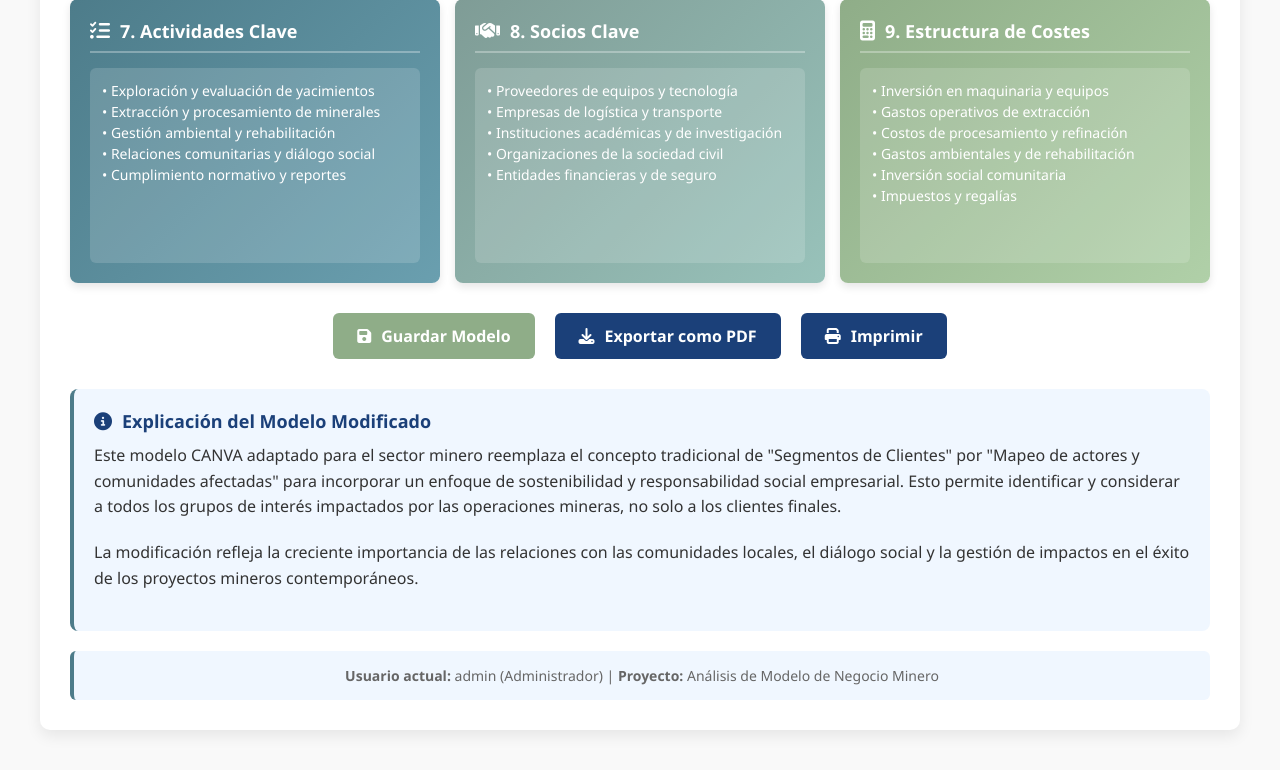
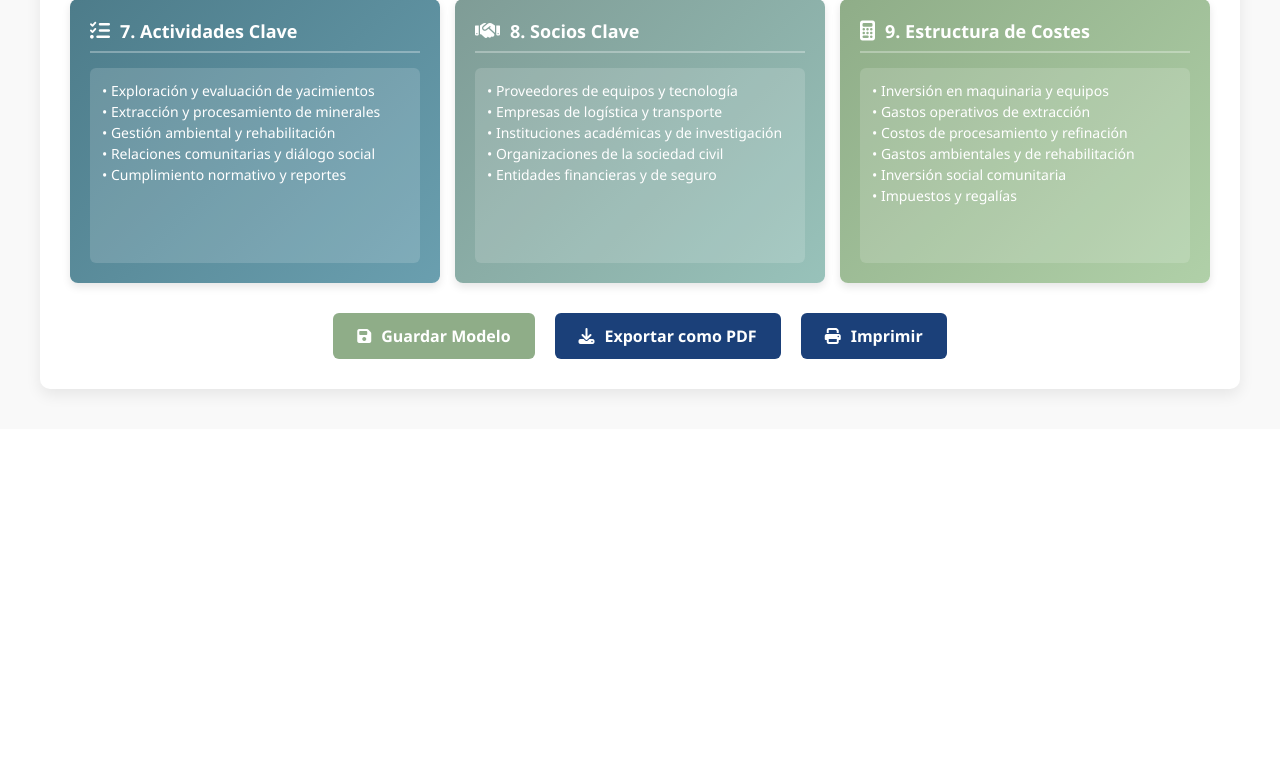
Before and after one commit to andyrdavila-lgtm/mineros, a Flask app: page /canvas in a window 1280 px wide. Shown: the part 994-1764 px from the top of the page. After the commit the page ends 1392 px from the top, so only its background shows below. Run offline with Flask 3, Linux system fonts and the light colour scheme; the visitor is signed in with stand-in values (Sample User, id 1).

Commit message:
Update canvas.html

```diff
--- a/templates/canvas.html
+++ b/templates/canvas.html
@@ -675,16 +675,6 @@
                         <i class="fas fa-print"></i> Imprimir
                     </button>
                 </div>
-
-                <div class="canvas-explanation">
-                    <h3 class="explanation-title"><i class="fas fa-info-circle"></i> Explicación del Modelo Modificado</h3>
-                    <p class="content-text">Este modelo CANVA adaptado para el sector minero reemplaza el concepto tradicional de "Segmentos de Clientes" por "Mapeo de actores y comunidades afectadas" para incorporar un enfoque de sostenibilidad y responsabilidad social empresarial. Esto permite identificar y considerar a todos los grupos de interés impactados por las operaciones mineras, no solo a los clientes finales.</p>
-                    <p class="content-text">La modificación refleja la creciente importancia de las relaciones con las comunidades locales, el diálogo social y la gestión de impactos en el éxito de los proyectos mineros contemporáneos.</p>
-                </div>
-
-                <div class="login-info">
-                    <p><strong>Usuario actual:</strong> admin (Administrador) | <strong>Proyecto:</strong> Análisis de Modelo de Negocio Minero</p>
-                </div>
             </div>
         </div>
     </div>
```
